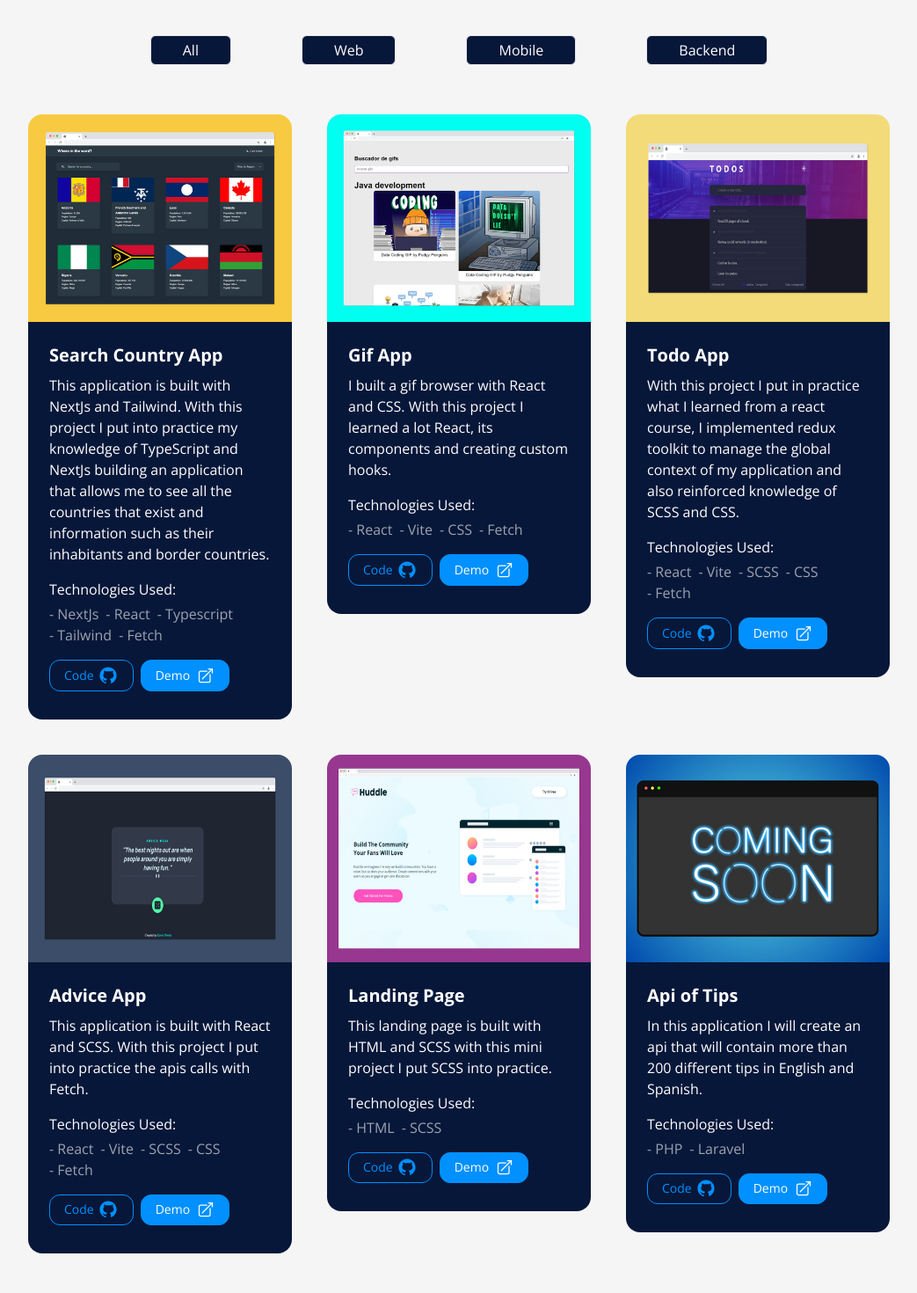
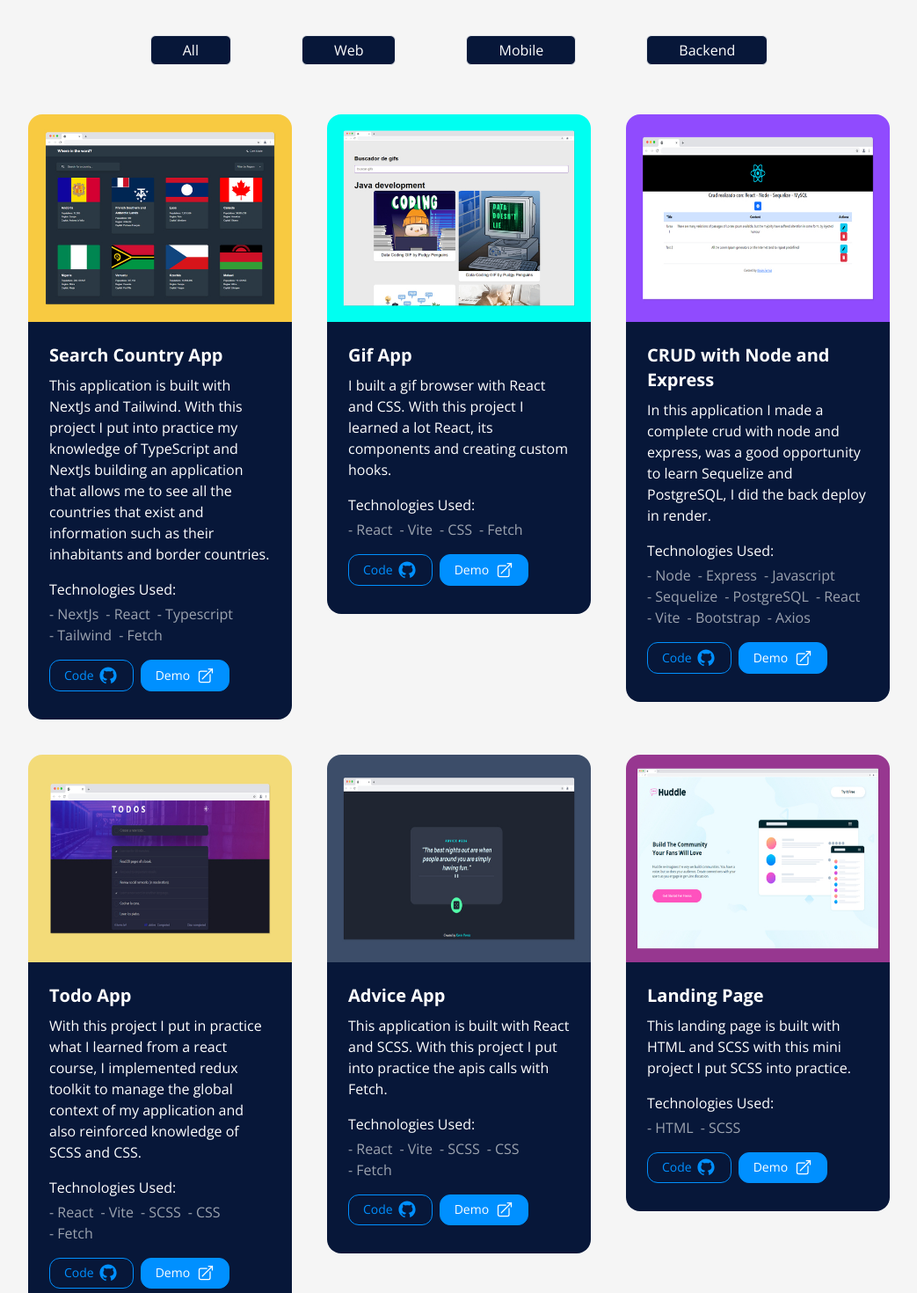
Before and after one commit to kevin3080/Portfolio, a React (Vite) app: page / in a window 1280 px wide. Shown: the part 1580-3050 px from the top of the page at 88% size, without its empty margins (118-1161 px from the left). Built offline with nearby package versions, Linux system fonts and the light colour scheme.

Commit message:
[UPDATE] - Add new project

```diff
--- a/src/Components/Projects.tsx
+++ b/src/Components/Projects.tsx
@@ -57,7 +57,11 @@ export const Projects = ({ theme }: { theme: string }) => {
           tech === "Express" ||
           tech === "NestJS" ||
           tech === "PHP" ||
-          tech === "Laravel"
+          tech === "Laravel" ||
+          tech === "Node" ||
+          tech === "Sequelize" ||
+          tech === "PostgreSQL" ||
+          tech === "MongoDB"
       );
     }
     return false; // Por defecto, no mostrar nada si no hay coincidencia con las categorías anteriores
--- a/src/data/indexImages.ts
+++ b/src/data/indexImages.ts
@@ -4,5 +4,6 @@ import AdviceApp from "../assets/Advice-app.jpg";
 import ComingSoon from "../assets/coming-soon.png";
 import Landing from "../assets/landing.jpg";
 import TodoApp from "../assets/Todo-app.jpg";
+import CrudSequelize from "../assets/Crud-Seq.jpg";
 
-export { CountryApp, GifApp, AdviceApp, ComingSoon, Landing, TodoApp };
+export { CountryApp, GifApp, AdviceApp, ComingSoon, Landing, TodoApp, CrudSequelize };
--- a/src/data/projectsEn.ts
+++ b/src/data/projectsEn.ts
@@ -1,5 +1,5 @@
 import { Projects } from '../Interfaces';
-import { CountryApp, GifApp, AdviceApp, ComingSoon, Landing, TodoApp } from './indexImages';
+import { CountryApp, GifApp, AdviceApp, ComingSoon, Landing, TodoApp, CrudSequelize } from './indexImages';
 
 const projects: Projects[] = [
    {
@@ -22,6 +22,15 @@ const projects: Projects[] = [
    },
    {
       id: 3,
+      image: `${ CrudSequelize }`,
+      title: 'CRUD with Node and Express',
+      description: 'In this application I made a complete crud with node and express, was a good opportunity to learn Sequelize and PostgreSQL, I did the back deploy in render. ',
+      technology: ['Node', 'Express', 'Javascript', 'Sequelize', 'PostgreSQL', 'React', 'Vite', 'Bootstrap', 'Axios'],
+      UriDemo: 'https://main--crud-react-node-express.netlify.app/',
+      UriRepo: 'https://github.com/kevin3080/crud_mysql_sequelize_Node',
+   },
+   {
+      id: 4,
       image: `${ TodoApp }`,
       title: 'Todo App',
       description: 'With this project I put in practice what I learned from a react course, I implemented redux toolkit to manage the global context of my application and also reinforced knowledge of SCSS and CSS.',
@@ -30,7 +39,7 @@ const projects: Projects[] = [
       UriRepo: 'https://github.com/kevin3080/Todo-app',
    },
    {
-      id: 4,
+      id: 5,
       image: `${ AdviceApp }`,
       title: 'Advice App',
       description: 'This application is built with React and SCSS. With this project I put into practice the apis calls with Fetch.',
@@ -39,7 +48,7 @@ const projects: Projects[] = [
       UriRepo: 'https://github.com/kevin3080/Advice-app',
    },
    {
-      id: 5,
+      id: 6,
       image: `${ Landing }`,
       title: 'Landing Page',
       description: 'This landing page is built with HTML and SCSS with this mini project I put SCSS into practice.',
@@ -47,15 +56,15 @@ const projects: Projects[] = [
       UriDemo: 'https://kevin3080.github.io/landing-page/',
       UriRepo: 'https://github.com/kevin3080/landing-page',
    },
-   {
-      id: 6,
-      image: `${ ComingSoon }`,
-      title: 'Api of Tips',
-      description: 'In this application I will create an api that will contain more than 200 different tips in English and Spanish.',
-      technology: ['PHP', 'Laravel'],
-      UriDemo: '',
-      UriRepo: '',
-   },
+   // {
+   //    id: 7,
+   //    image: `${ ComingSoon }`,
+   //    title: 'Api of Tips',
+   //    description: 'In this application I will create an api that will contain more than 200 different tips in English and Spanish.',
+   //    technology: ['PHP', 'Laravel'],
+   //    UriDemo: '',
+   //    UriRepo: '',
+   // },
    /* {
       id: 7,
       image: `${ ComingSoon }`,
--- a/src/data/projectsEs.ts
+++ b/src/data/projectsEs.ts
@@ -1,5 +1,5 @@
 import { Projects } from '../Interfaces';
-import { CountryApp, GifApp, AdviceApp, ComingSoon, Landing, TodoApp } from './indexImages';
+import { CountryApp, GifApp, AdviceApp, ComingSoon, Landing, TodoApp, CrudSequelize } from './indexImages';
 
 const projects: Projects[] = [
    {
@@ -22,6 +22,15 @@ const projects: Projects[] = [
    },
    {
       id: 3,
+      image: `${ CrudSequelize }`,
+      title: 'CRUD with Node and Express',
+      description: 'En esta aplicación realicé un crud completo con node y express. Fue una buena oportunidad para aprender Sequelize y PostgreSQL, hice el deploy del back en render.',
+      technology: ['Node', 'Express', 'Javascript', 'Sequelize', 'PostgreSQL', 'React', 'Vite', 'Bootstrap', 'Axios'],
+      UriDemo: 'https://main--crud-react-node-express.netlify.app/',
+      UriRepo: 'https://github.com/kevin3080/crud_mysql_sequelize_Node',
+   },
+   {
+      id: 4,
       image: `${ TodoApp }`,
       title: 'Todo App',
       description: 'Con este proyecto puse en práctica lo aprendido en un curso de react, implementé redux toolkit para gestionar el contexto global de mi aplicación y además reforcé conocimientos de SCSS y CSS.',
@@ -30,7 +39,7 @@ const projects: Projects[] = [
       UriRepo: 'https://github.com/kevin3080/Todo-app',
    },
    {
-      id: 4,
+      id: 5,
       image: `${ AdviceApp }`,
       title: 'Advice App',
       description: 'Esta aplicación está construida con React y SCSS. Con este proyecto puse en práctica las llamadas apis con Fetch.',
@@ -39,7 +48,7 @@ const projects: Projects[] = [
       UriRepo: 'https://github.com/kevin3080/Advice-app',
    },
    {
-      id: 5,
+      id: 6,
       image: `${ Landing }`,
       title: 'Landing Page',
       description: 'Esta página de aterrizaje está construida con HTML y SCSS con este mini proyecto pongo en práctica SCSS.',
@@ -48,7 +57,7 @@ const projects: Projects[] = [
       UriRepo: 'https://github.com/kevin3080/landing-page',
    },
    {
-      id: 6,
+      id: 7,
       image: `${ ComingSoon }`,
       title: 'Api of Tips',
       description: 'En esta aplicación crearé una api que contendrá más de 200 consejos diferentes en inglés y español.',
```
Also changed, not shown: src/assets/Crud-Seq.jpg (added).
